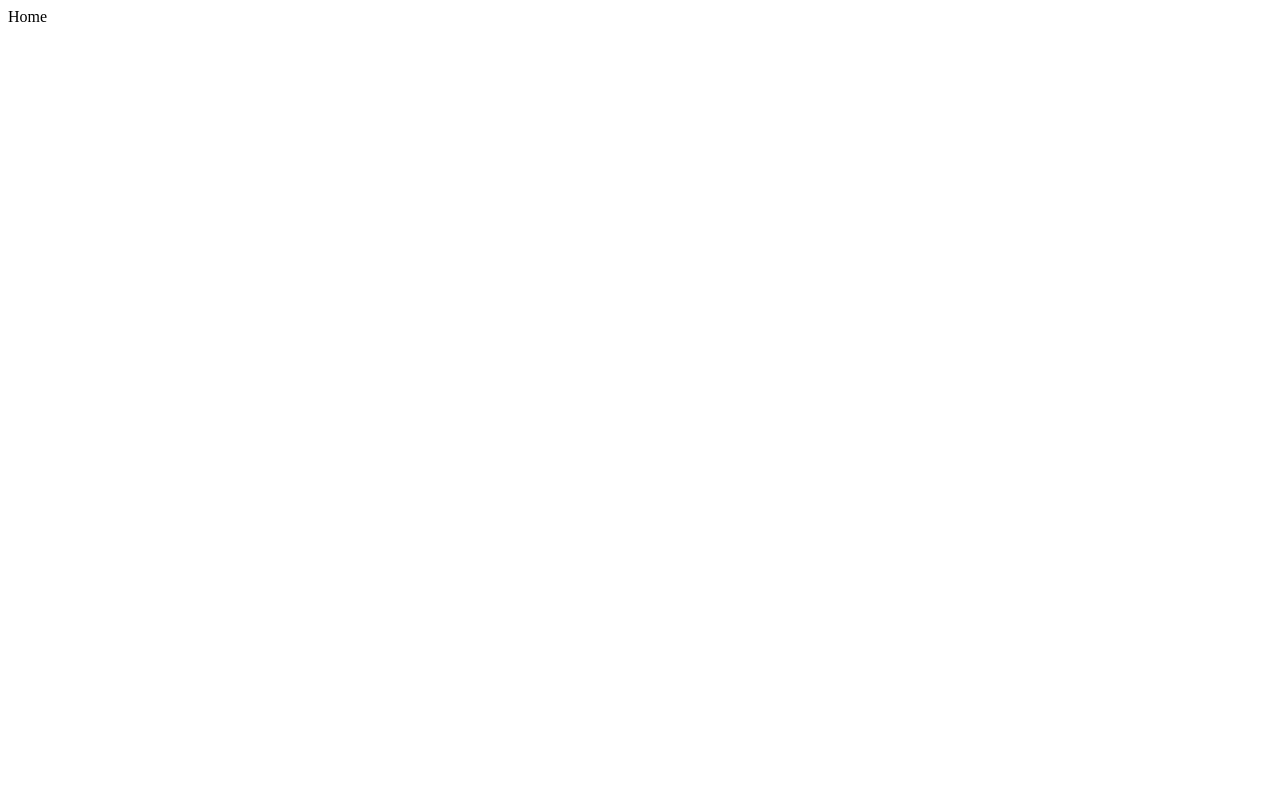
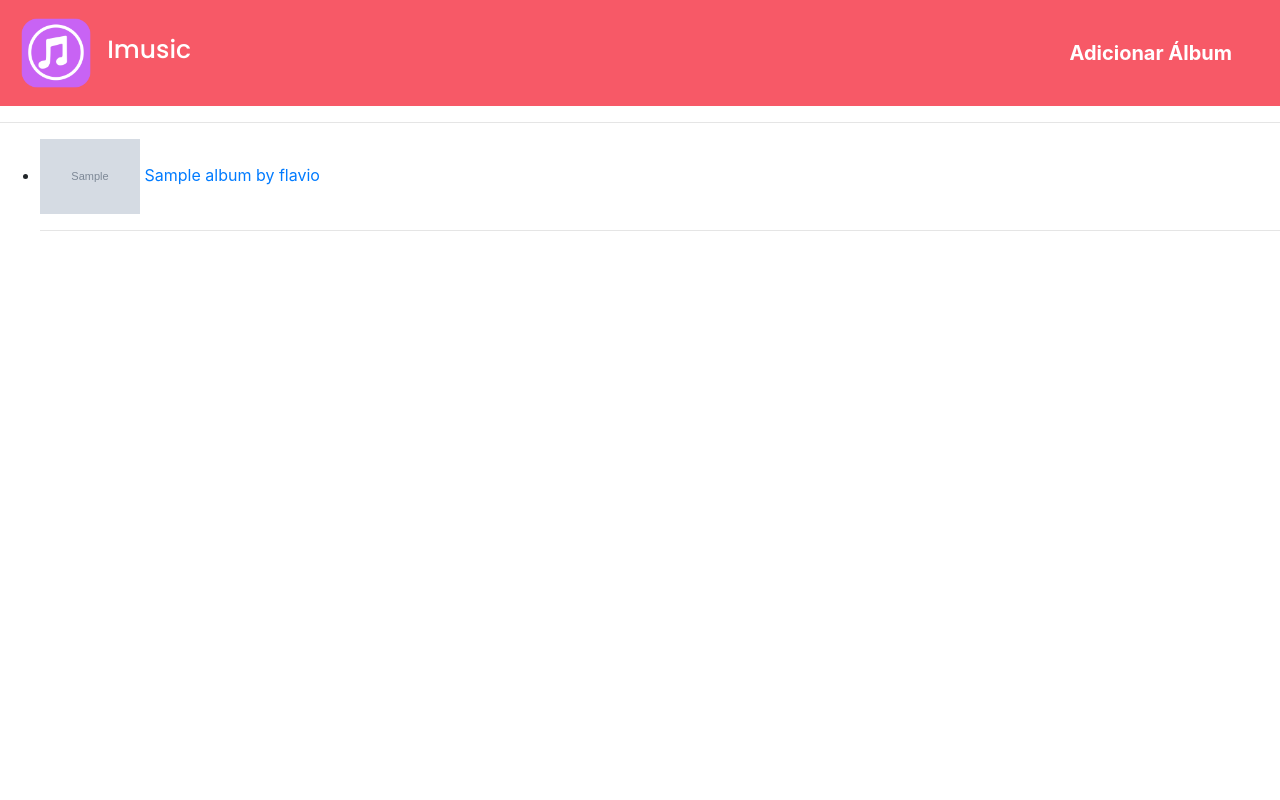
Before and after one commit to Flaviohmm/imobi-django, a Django app: page / in a window 1280 px wide. Before the commit the page is almost empty. Run offline with Django 4.2, Linux system fonts and the light colour scheme; a user stored in the database is signed in; data comes from the database, SQL or seed files in the repository; both versions use the stored data as it was after the commit; tables that the repository leaves empty hold one stand-in row (values such as "Sample post"); grey boxes marked "Sample" are stand-in pictures; some libraries are stand-ins or nearby versions.

Commit message:
Criando a página home

```diff
--- /dev/null
+++ b/plataforma/templates/home.html
@@ -0,0 +1,29 @@
+{% extends 'base.html' %}
+
+{% load static %}
+
+{% block 'head' %}
+    <link rel="stylesheet" href="{% static 'plataforma/css/home.css' %}">
+{% endblock 'head' %}
+
+{% block 'titulo' %}Home{% endblock 'titulo' %}
+
+{% block 'body' %}
+    <hr>
+    <div>
+        <ul class="home-list">
+            {% for album in albuns %}
+                <li>
+                    <span>
+                        <a href="#" class="home-a">
+                            <img src="{{album.logo_album.url}}" style="width:100px">
+                        </a>
+                    </span>
+                    <span style="color: #007bff">{{album.nome_album}} by</span>
+                    <a href="#" class="home-a">{{album.artista_album}}</a>
+                </li>
+                <hr>
+            {% endfor %}
+        </ul>
+    </div>
+{% endblock 'body' %}
--- a/plataforma/views.py
+++ b/plataforma/views.py
@@ -1,10 +1,21 @@
-from django.shortcuts import render
+from django.shortcuts import (
+    render,
+    get_object_or_404,
+    redirect
+)
 from django.contrib.auth.decorators import login_required
 from django.http import HttpResponse
+from django.contrib.auth.models import User
+from django.contrib.auth import login
+from django import forms
+
+from .models import Album, Musica
 
 # Create your views here.
 
 
 @login_required(login_url='/auth/login')
 def home(request):
-    return HttpResponse('Home')
+    # Mostrar todos os álbuns em ordem cronológica de upload
+    albuns = Album.objects.all()
+    return render(request, 'home.html', {'albuns': albuns})
--- a/templates/base.html
+++ b/templates/base.html
@@ -9,10 +9,32 @@
     <meta name="viewport" content="width=device-width, initial-scale=1.0">
     <link rel="stylesheet" href="https://cdn.jsdelivr.net/npm/bootstrap@4.6.1/dist/css/bootstrap.min.css" integrity="sha384-zCbKRCUGaJDkqS1kPbPd7TveP5iyJE0EjAuZQTgFLD2ylzuqKfdKlfG/eSrtxUkn" crossorigin="anonymous">
     <link rel="stylesheet" href="https://use.fontawesome.com/releases/v5.6.1/css/all.css" integrity="sha384-gfdkjb5BdAXd+lj+gudLWI+BXq4IuLW5IT+brZEZsLFm++aCMlF1V92rMkPaX4PP" crossorigin="anonymous">
+    <link href="https://fonts.googleapis.com/css2?family=Poppins:ital,wght@0,200;0,300;0,400;0,500;0,600;0,700;1,200;1,300&display=swap" rel="stylesheet">
 
     <title>{% block 'titulo' %}{% endblock 'titulo' %}</title>
 </head>
 <body>
+
+    {% if user.is_authenticated %}
+        <nav class="navbar navbar-expand-lg navbar-dark bg_navbar">
+            <a href="#" class="navbar-brand">
+                <img src="{% static 'plataforma/img/logo.png' %}" width="80">&nbsp
+                <h3 class="font_logo">Imusic</h3>
+            </a>
+            <button class="navbar-toggler" type="button" data-toggle="collapse"
+                data-target="#navbarNav" aria-controls="navbarNav"
+                aria-expanded="false" aria-label="Toggle navigation">
+                    <span class="navbar-toggler-icon"></span>
+            </button>
+            <div class="collapse navbar-collapse" id="navbarCollapse">
+                <ul class="navbar-nav ml-auto">
+                    <li class="nav-item active">
+                        <a href="#" class="nav-link lead mr-4 font-weight-bold">Adicionar Álbum</a>
+                    </li>
+                </ul>
+            </div>
+        </nav>
+    {% endif %}
 
     {% block 'body' %}{% endblock 'body' %}
 
--- /dev/null
+++ b/templates/static/plataforma/css/home.css
@@ -0,0 +1,9 @@
+.bg_navbar {
+    background-color: #f75967;
+}
+
+.font_logo {
+    font-family: 'Poppins', sans-serif;
+    font-size: 25px;
+    display: inline;
+}
```
Also changed, not shown: db.sqlite3, templates/static/plataforma/img/logo.png (added).
